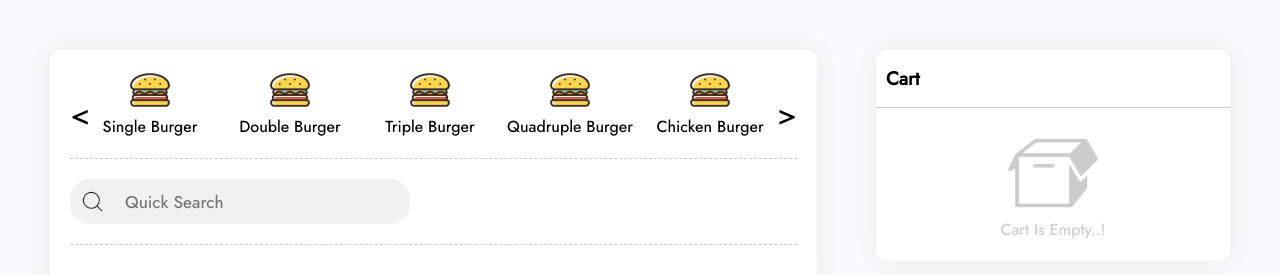
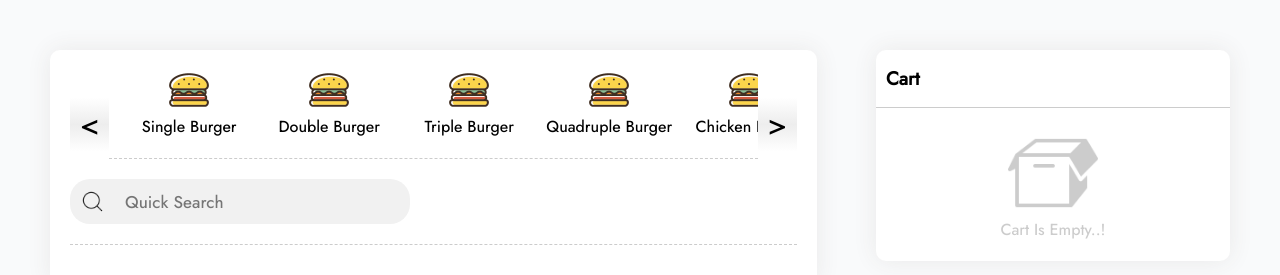
Before and after one commit to hosseinydgr/Burgerland-React-Project, a React (Create React App) app: page /order in a window 1280 px wide. Shown: the part 390-665 px from the top of the page. Built offline with nearby package versions, Linux system fonts and the light colour scheme; no server answers.

Commit message:
Handles category scroll and link.

```diff
--- a/src/components/order/OrderFoodCategory.js
+++ b/src/components/order/OrderFoodCategory.js
@@ -1,9 +1,10 @@
-import React from "react";
+import React, { useEffect, useRef } from "react";
 import OrderFood from "./OrderFood";
 import styles from "./OrderFoodCategory.module.css";
 import { useSelector } from "react-redux";
 
 function OrderFoodCategory(props) {
+  const thisFoodCategoryRef = useRef();
   const products = useSelector((state) => state.products);
   const arr = [];
   for (let i = 0; i < products.length; i++) {
@@ -20,8 +21,12 @@ function OrderFoodCategory(props) {
     }
   }
 
+  useEffect(() => {
+    props.foodCategoryRef.current.push(thisFoodCategoryRef.current);
+  }, []);
+
   return (
-    <div className={styles["main-cont"]}>
+    <div className={styles["main-cont"]} ref={thisFoodCategoryRef}>
       <h2 className={styles["category-title"]}>{props.categoryName}</h2>
       <div className={styles["foods-cont"]}>{arr}</div>
     </div>
--- a/src/components/order/OrderFoodsCont.js
+++ b/src/components/order/OrderFoodsCont.js
@@ -1,4 +1,4 @@
-import React, { useEffect, useState } from "react";
+import React, { useEffect, useRef, useState } from "react";
 // import products from "./products";
 import OrderFoodCategory from "./OrderFoodCategory";
 import OrderSearch from "./OrderSearch";
@@ -10,6 +10,7 @@ import { productsActions } from "../../store/products";
 function OrderFoodsCont(props) {
   const products = useSelector((state) => state.products);
   const dispatch = useDispatch();
+  const foodCategoryRef = useRef([]);
 
   useEffect(function () {
     (async function () {
@@ -33,13 +34,19 @@ function OrderFoodsCont(props) {
     }
     const arr3 = [...new Set(arr)];
     for (let i = 0; i < arr3.length; i++) {
-      arr2.push(<OrderFoodCategory categoryName={arr3[i]} key={i} />);
+      arr2.push(
+        <OrderFoodCategory
+          categoryName={arr3[i]}
+          key={i}
+          foodCategoryRef={foodCategoryRef}
+        />
+      );
     }
   }
 
   return (
     <div className={styles["main-cont"]}>
-      <OrderScroll />
+      <OrderScroll foodCategoryRef={foodCategoryRef} />
       <OrderSearch />
       <div>
         {products
--- a/src/components/order/OrderScroll.js
+++ b/src/components/order/OrderScroll.js
@@ -1,7 +1,7 @@
 import { useRef } from "react";
 import styles from "./OrderScroll.module.css";
 
-export default function OrderScroll() {
+export default function OrderScroll({ foodCategoryRef }) {
   const leftRef = useRef(null);
   const rightRef = useRef(null);
   const firstItem = useRef(null);
@@ -28,8 +28,17 @@ export default function OrderScroll() {
     });
   }
 
+  function scrollToFood(i) {
+    if (foodCategoryRef.current)
+      foodCategoryRef.current[i].scrollIntoView({
+        behavior: "smooth",
+        block: "nearest",
+        inline: "end",
+      });
+  }
+
   return (
-    <div className={styles["main-cont"]} onScroll={scrollHandler}>
+    <div className={styles["bigger-cont"]}>
       <div
         className={`${styles.left} ${styles.arrow}`}
         ref={leftRef}
@@ -37,15 +46,12 @@ export default function OrderScroll() {
       >
         &lt;
       </div>
+      <div className={styles["main-cont"]} onScroll={scrollHandler}>
         <div
-        className={`${styles.right} ${styles.arrow}`}
-        ref={rightRef}
-        onClick={scrollToRight}
+          className={styles.item}
+          ref={firstItem}
+          onClick={() => scrollToFood(0)}
         >
-        &gt;
-      </div>
-
-      <div className={styles.item} ref={firstItem}>
           <img src="./Assets/icons/burger-icon.png" />
           <p>Single Burger</p>
         </div>
@@ -75,7 +81,7 @@ export default function OrderScroll() {
           <p>Juicy Burger</p>
         </div>
 
-      <div className={styles.item}>
+        <div className={styles.item} onClick={() => scrollToFood(1)}>
           <img src="./Assets/icons/pizza-icon.png" />
           <p>Pizza</p>
         </div>
@@ -105,5 +111,14 @@ export default function OrderScroll() {
           <p>Beverage</p>
         </div>
       </div>
+
+      <div
+        className={`${styles.right} ${styles.arrow}`}
+        ref={rightRef}
+        onClick={scrollToRight}
+      >
+        &gt;
+      </div>
+    </div>
   );
 }
--- a/src/components/order/OrderScroll.module.css
+++ b/src/components/order/OrderScroll.module.css
@@ -1,8 +1,13 @@
+.bigger-cont {
+  display: flex;
+  align-items: stretch;
+}
+
 .main-cont {
   display: flex;
   /* align-items: center; */
   gap: 10px;
-  overflow: scroll;
+  overflow-x: auto;
   margin-bottom: 20px;
   border-bottom: 1px dashed #ccc;
   padding-bottom: 20px;
@@ -11,7 +16,13 @@
 }
 
 .main-cont::-webkit-scrollbar {
-  display: none;
+  height: 5px;
+}
+
+.main-cont::-webkit-scrollbar-thumb {
+  /* background-color: rgb(197, 197, 197); */
+  background-color: orangered;
+  border-radius: 5px;
 }
 
 .item {
@@ -29,10 +40,17 @@
 }
 
 .arrow {
-  position: absolute;
+  background: linear-gradient(
+    to top,
+    white,
+    white,
+    rgb(237, 237, 237),
+    white,
+    white
+  );
   background-color: white;
-  height: 100%;
-  width: 20px;
+  max-height: 100%;
+  padding: 0 10px;
   display: flex;
   align-items: center;
   justify-content: center;
@@ -40,10 +58,10 @@
   cursor: pointer;
 }
 
-.left {
+/* .left {
   left: 0;
 }
 
 .right {
   right: 0;
-}
+} */
```
Lines whose indentation alone changed are shown as unchanged.
